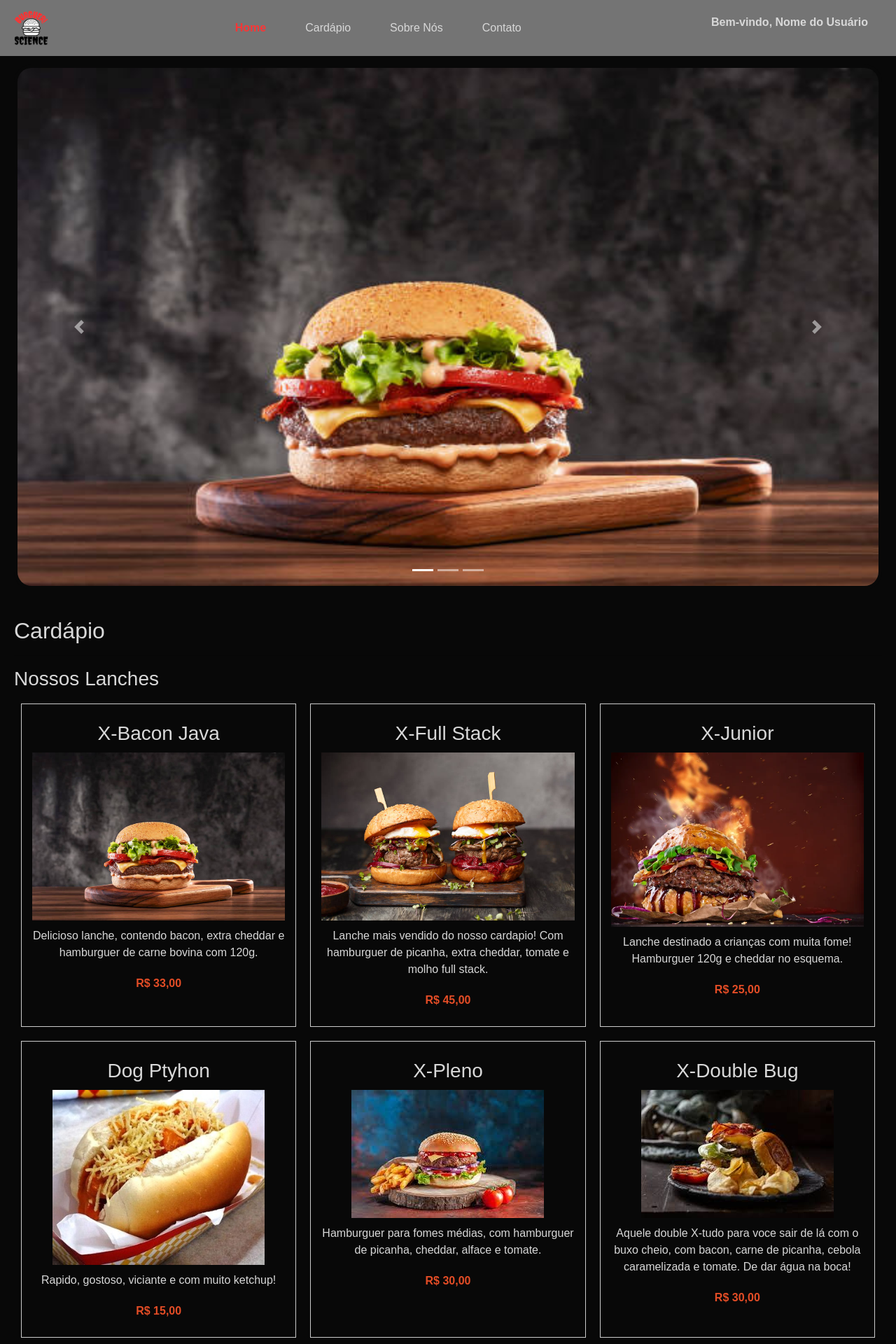
After one commit to TheoRondon25/TrabalhoP2AplicacoesDigitais, a Flask app: template templates/telaInicial.html in a window 1280 px wide. The commit adds this page. Shown: the top 1920 px of the page at 70% size. Run offline with Flask 3, Linux system fonts and the light colour scheme; the template is opened without the code that fills it, so the values that code supplies are empty; some libraries are stand-ins or nearby versions.

Commit message:
Atualização de telas de cadastro, login e inicio
Estilizando as telas de cadastro, login e inicio, com o site praticamente pronto, faltando apenas a conexao com o banco para algumas funcionalidades especificas

```diff
--- a/main.py
+++ b/main.py
@@ -12,7 +12,7 @@ def cadastro():
 
 @app.route('/telaInicial', methods=['POST'])
 def telaInicial():
-    return "Você está na tela inicial!"
+    return render_template('telaInicial.html')
 
 # Colocar o site no ar
 if __name__ == '__main__':
--- /dev/null
+++ b/static/styleInicial.css
@@ -0,0 +1,153 @@
+body {
+    background-color: #080808 !important;
+    font-family: Arial, Helvetica, sans-serif !important;
+    color: #d8d8d8 !important;
+    margin: 0;
+    padding: 0;
+}
+/* Estilos do carrossel */
+.carousel {
+    display: flex;
+    overflow: hidden;
+}
+.carousel-item img {
+    max-height: 750px;
+    margin: 0 auto;
+  }
+.carousel-item img {
+    border: 5px solid #080808;
+    border-radius: 25px;
+  }
+.carousel-control-next button {
+    color: black;
+}
+
+/* Estilos do cabeçalho */
+header {
+    background-color: #fff;
+    color: #ccc;
+    text-align: center;
+    padding: 10px 0;
+}
+nav ul {
+    list-style: none;
+    padding: 0;
+}
+nav ul li {
+    display: inline;
+    margin: 0 10px;
+}
+nav a {
+    color: #fff;
+    text-decoration: none;
+}
+
+/* Estilos do cabeçalho */
+header.navbar {
+    background-color: #747474 !important;
+    display: flex;
+    justify-content: space-between;
+    align-items: center;
+    padding: 10px 20px;
+}
+.navbar-brand img {
+    max-height: 50px; /* Ajuste a altura máxima da logo conforme necessário */
+}
+.navbar-toggler {
+    background-color: #333;
+}
+a.nav-link {
+    color: #d8d8d8 !important;
+}
+.navbar-toggler-icon {
+    background-color: #fff;
+}
+
+.navbar-nav {
+    display: flex;
+    justify-content: center;
+    align-items: center;
+}
+
+.navbar-nav .nav-item {
+    margin: 0 20px;
+}
+
+.user-profile {
+    text-align: right;
+    padding: 0 20px;
+}
+
+/* Estilos das abas de navegação ativas (opcional) */
+.navbar-nav .nav-item.active a {
+    color: #fa3636 !important; /* Cor da aba ativa */
+    font-weight: bold;
+}
+
+/* Estilos para o nome de usuário (opcional) */
+.user-profile p {
+    color: #d8d8d8;
+    font-weight: bold;
+}
+/* Estilos do rodapé */
+footer {
+    background-color: #333;
+    color: #fff;
+    text-align: center;
+    padding: 10px 0;
+}
+/* Estilos do cardápio */
+.menu-list {
+    list-style: none;
+    padding: 0;
+}
+
+.menu-list li {
+    margin-bottom: 20px;
+    border: 1px solid #ccc;
+    padding: 10px;
+}
+#logo-inicio {
+    max-width: 200px;
+}
+section {
+    padding: 20px;
+}
+
+/* css produtos */
+.menu-list {
+    display: flex;
+    flex-wrap: wrap;
+    justify-content: space-between; /* ou justify-content: space-around; */
+    list-style: none;
+    padding: 0;
+}
+.menu-list li {
+    display: flex;
+    flex-basis: calc(33.3333% - 20px);
+    flex-direction: column;
+    align-items: center;
+    box-sizing: border-box;
+    text-align: center;
+    padding: 15px;
+    border: 1px solid #ccc;
+    margin: 10px;
+    width: 200px; /* Ajuste a largura conforme necessário */
+    box-sizing: border-box;
+}
+
+.menu-list li img {
+    width: 100%;
+    height: auto;
+    max-height: 250px; /* Ajuste a altura conforme necessário */
+    object-fit: cover;
+}
+
+.menu-list li h3, .menu-list li p, .menu-list li span.price {
+    margin: 10px 0;
+}
+
+.menu-list li span.price {
+    font-weight: bold;
+    color: #e44d26; /* Cor para destacar o preço, você pode ajustar conforme necessário */
+}
--- /dev/null
+++ b/templates/telaInicial.html
@@ -0,0 +1,182 @@
+<!DOCTYPE html>
+<html lang="pt-br">
+<head>
+    <meta charset="UTF-8">
+    <title>Burger Science</title>
+    <link rel="stylesheet" href="{{ url_for('static', filename='styleInicial.css') }}">
+    <link rel="stylesheet" href="https://maxcdn.bootstrapcdn.com/bootstrap/4.5.2/css/bootstrap.min.css">
+    <link rel="stylesheet" href="https://cdnjs.cloudflare.com/ajax/libs/lightbox2/2.11.1/css/lightbox.min.css">
+    <link rel="icon" href="{{ url_for('static', filename='Burguer_Science_logoNova.png') }}" type="image/png">
+</head>
+<body>
+    <br>
+    <br>
+    <br>
+    <header class="navbar navbar-expand-lg navbar-light bg-light fixed-top">
+        <a class="navbar-brand" href="#">
+            <img id="logo-inicio" src="{{ url_for('static', filename='Burguer_Science_logoNova.png') }}" alt="Logo da empresa">
+        </a>
+        <button class="navbar-toggler" type="button" data-toggle="collapse" data-target="#navbarNav" aria-controls="navbarNav" aria-expanded="false" aria-label="Toggle navigation">
+            <span class="navbar-toggler-icon"></span>
+        </button>
+        <div class="collapse navbar-collapse" id="navbarNav">
+            <ul class="navbar-nav mx-auto">
+                <li class="nav-item active">
+                    <a class="nav-link" href="#home">Home</a>
+                </li>
+                <li class="nav-item">
+                    <a class="nav-link" href="#menu">Cardápio</a>
+                </li>
+                <li class="nav-item">
+                    <a class="nav-link" href="#about">Sobre Nós</a>
+                </li>
+                <li class="nav-item">
+                    <a class="nav-link" href="#contact">Contato</a>
+                </li>
+            </ul>
+        </div>
+        <div class="user-profile">
+            <p>Bem-vindo, Nome do Usuário</p>
+        </div>
+    </header>
+    <section id="home">
+        <div id="carouselExample" class="carousel slide" data-ride="carousel">
+            <ol class="carousel-indicators">
+                <li data-target="#carouselExample" data-slide-to="0" class="active"></li>
+                <li data-target="#carouselExample" data-slide-to="1"></li>
+                <li data-target="#carouselExample" data-slide-to="2"></li>
+            </ol>
+            <div class="carousel-inner">
+            <div class="carousel-item active">
+                <img src="{{ url_for('static', filename='imagem1carrossel.jpg') }}" class="d-block w-100" alt="Delicious Dish 1">
+            </div>
+            <div class="carousel-item">
+                <img src="{{ url_for('static', filename='imagem2carrossel.jpg') }}" class="d-block w-100" alt="Delicious Dish 2">
+            </div>
+            <div class="carousel-item">
+                <img src="{{ url_for('static', filename='imagem3carrossel.jpg') }}" class="d-block w-100" alt="Delicious Dish 3">
+            </div>
+            <a class="carousel-control-prev" href="#carouselExample" role="button" data-slide="prev">
+                <span class="carousel-control-prev-icon" aria-hidden="true"></span>
+                <span class="sr-only">Previous</span>
+            </a>
+            <a class="carousel-control-next" href="#carouselExample" role="button" data-slide="next">
+                <span class="carousel-control-next-icon" aria-hidden="true"></span>
+                <span class="sr-only">Next</span>
+            </a>
+        </div>
+    </section>
+    <section id="menu" class="section">
+        <h2>Cardápio</h2>
+        <hr class="separator">
+        <h3>Nossos Lanches</h3>
+        <ul class="menu-list">
+            <li>
+                <h3>X-Bacon Java</h3>
+                <a href="{{ url_for('static', filename='imagem1carrossel.jpg') }}" data-lightbox="x-bacon-java" data-title="Delicioso lanche, contendo bacon, extra cheddar e hamburguer de carne bovina com 120g.">
+                    <img src="{{ url_for('static', filename='imagem1carrossel.jpg') }}" alt="X Bacon Java">
+                </a>
+                <p>Delicioso lanche, contendo bacon, extra cheddar e hamburguer de carne bovina com 120g.</p>
+                <span class="price">R$ 33,00</span>
+            </li>
+            <li>
+                <h3>X-Full Stack</h3>
+                <a href="{{ url_for('static', filename='imagem2carrossel.jpg') }}" data-lightbox="x-full-stack" data-title="Lanche mais vendido do nosso cardapio! Com hamburguer de picanha, extra cheddar, tomate e molho full stack.">
+                    <img src="{{ url_for('static', filename='imagem2carrossel.jpg') }}" alt="X Full Stack">
+                </a>
+                <p>Lanche mais vendido do nosso cardapio! Com hamburguer de picanha, extra cheddar, tomate e molho full stack.</p>
+                <span class="price">R$ 45,00</span>
+            </li>
+            <li>
+                <h3>X-Junior</h3>
+                <a href="{{ url_for('static', filename='imagem3carrossel.jpg') }}" data-lightbox="x-junior" data-title="Lanche destinado a crianças com muita fome! Hamburguer 120g e cheddar no esquema.">
+                    <img src="{{ url_for('static', filename='imagem3carrossel.jpg') }}" alt="X Junior">
+                </a>
+                <p>Lanche destinado a crianças com muita fome! Hamburguer 120g e cheddar no esquema.</p>
+                <span class="price">R$ 25,00</span>
+            </li>
+            <li>
+                <h3>Dog Ptyhon</h3>
+                <a href="{{ url_for('static', filename='dogpython.jpeg') }}" data-lightbox="dog-python" data-title="Rapido, gostoso, viciante e com muito ketchup!">
+                    <img src="{{ url_for('static', filename='dogpython.jpeg') }}" alt="Dog Python">
+                </a>
+                <p>Rapido, gostoso, viciante e com muito ketchup!</p>
+                <span class="price">R$ 15,00</span>
+            </li>
+            <li>
+                <h3>X-Pleno</h3>
+                <a href="{{ url_for('static', filename='xpleno.jpeg') }}" data-lightbox="x-pleno" data-title="Hamburguer para fomes médias, com hamburguer de picanha, cheddar, alface e tomate">
+                    <img src="{{ url_for('static', filename='xpleno.jpeg') }}" alt="X Pleno">
+                </a>
+                <p>Hamburguer para fomes médias, com hamburguer de picanha, cheddar, alface e tomate.</p>
+                <span class="price">R$ 30,00</span>
+            </li>
+            <li>
+                <h3>X-Double Bug</h3>
+                <a href="{{ url_for('static', filename='xdoublebug.jpeg') }}" data-lightbox="x-double-bug" data-title="Aquele double X-tudo para voce sair de lá com o buxo cheio, com bacon, carne de picanha, cebola caramelizada e tomate. De dar água na boca!">
+                    <img src="{{ url_for('static', filename='xdoublebug.jpeg') }}" alt="X Double bug">
+                </a>
+                <p>Aquele double X-tudo para voce sair de lá com o buxo cheio, com bacon, carne de picanha, cebola caramelizada e tomate. De dar água na boca!</p>
+                <span class="price">R$ 30,00</span>
+            </li>
+            <li>
+                <h3>X-Estagiario</h3>
+                <a href="{{ url_for('static', filename='xestagiario.jpeg') }}" data-lightbox="x-estagiario" data-title="Aquele lanche basico, porém que supre as necessidades básicas!">
+                    <img src="{{ url_for('static', filename='xestagiario.jpeg') }}" alt="X Estagiario">
+                </a>
+                <p>Aquele lanche basico, porém que supre as necessidades básicas!</p>
+                <span class="price">R$ 20,00</span>
+            </li>
+            <li>
+                <h3>X-C</h3>
+                <a href="{{ url_for('static', filename='xc.jpeg') }}" data-lightbox="x-c" data-title="Lanche criativo, com o molho especial, chamado sharp. Venha descobrir!">
+                    <img src="{{ url_for('static', filename='xc.jpeg') }}" alt="X C">
+                </a>
+                <p>Lanche criativo, com o molho especial, chamado sharp. Venha descobrir!</p>
+                <span class="price">R$ 28,00</span>
+            </li>
+            <li>
+                <h3>X-Senior</h3>
+                <a href="{{ url_for('static', filename='xsenior.jpeg') }}" data-lightbox="x-senior" data-title="Hamburguer suculento e velho de casa. Favorito dos clientes!">
+                    <img src="{{ url_for('static', filename='xsenior.jpeg') }}" alt="X Senior">
+                </a>
+                <p>Hamburguer suculento e velho de casa. Favorito dos clientes!</p>
+                <span class="price">R$ 30,00</span>
+            </li>
+        </ul>
+    </section>
+    <section id="about" class="section">
+        <h2>Sobre Nós</h2>
+        <p>Na Burguer Science, nossa paixão pela programação se une à nossa paixão por hambúrgueres deliciosos. Somos uma equipe de entusiastas de tecnologia que decidiram unir o mundo da programação com a culinária. Desde o primeiro byte até o último pedaço de carne, nossa missão é criar uma experiência única para nossos clientes, combinando o melhor dos dois mundos.</p>
+        <p>Nossa história começa em uma pequena garagem, onde cinco amigos, Renato, Pedro, Victor, Theo e Kevin, se reuniam para programar e cozinhar hambúrgueres no final de semana. A partir desse humilde começo, nasceu a Burguer Science, uma hamburgueria que oferece uma seleção de hambúrgueres exclusivos com nomes e ingredientes relacionados à programação.</p>
+        <p>Na Burguer Science, acreditamos em ingredientes frescos, paixão pela programação e atendimento amigável. Nós amamos o que fazemos e queremos compartilhar essa paixão com você. Venha se juntar a nós para uma experiência única onde o sabor e o código se encontram em harmonia. Seja você um desenvolvedor experiente ou alguém que só quer desfrutar de um bom hambúrguer, estamos aqui para recebê-lo de braços abertos.</p>
+    </section>
+    <section id="contact" class="section">
+        <h2>Contato</h2>
+        <div class="row">
+            <div class="col-md-6">
+              <h4>Informações de Contato</h4>
+              <p>Entre em contato conosco para obter mais informações sobre o nosso restaurante e serviços.</p>
+              <ul>
+                <li><strong>Endereço:</strong> Rua do Restaurante, 123</li>
+                <li><strong>Telefone:</strong> (123) 456-7890</li>
+                <li><strong>Email:</strong> contato@seurestaurante.com</li>
+              </ul>
+            </div>
+          </div>
+        </div>
+    </section>
+
+    <footer>
+        <p>&copy; 2023 Burger Science</p>
+    </footer>
+
+
+    <!-- Adicione os scripts do Bootstrap -->
+
+    <script src="https://code.jquery.com/jquery-3.5.1.slim.min.js"></script>
+    <script src="https://cdn.jsdelivr.net/npm/@popperjs/core@2.9.1/dist/umd/popper.min.js"></script>
+    <script src="https://maxcdn.bootstrapcdn.com/bootstrap/4.5.2/js/bootstrap.min.js"></script>
+    <script src="https://cdnjs.cloudflare.com/ajax/libs/lightbox2/2.11.1/js/lightbox.min.js"></script>
+</body>
+</html>
```
Also changed, not shown: static/style.css (+25 -6 lines), templates/cadastro.html (+8 -2 lines), templates/login.html (+10 -2 lines), static/Burguer_Science_logoNova.png (added), static/dogpython.jpeg (added), static/imagem1carrossel.jpg (added), static/imagem2carrossel.jpg (added), static/imagem3carrossel.jpg (added), static/xc.jpeg (added), static/xdoublebug.jpeg (added), static/xestagiario.jpeg (added), static/xpleno.jpeg (added), static/xsenior.jpeg (added), 1 other file.
